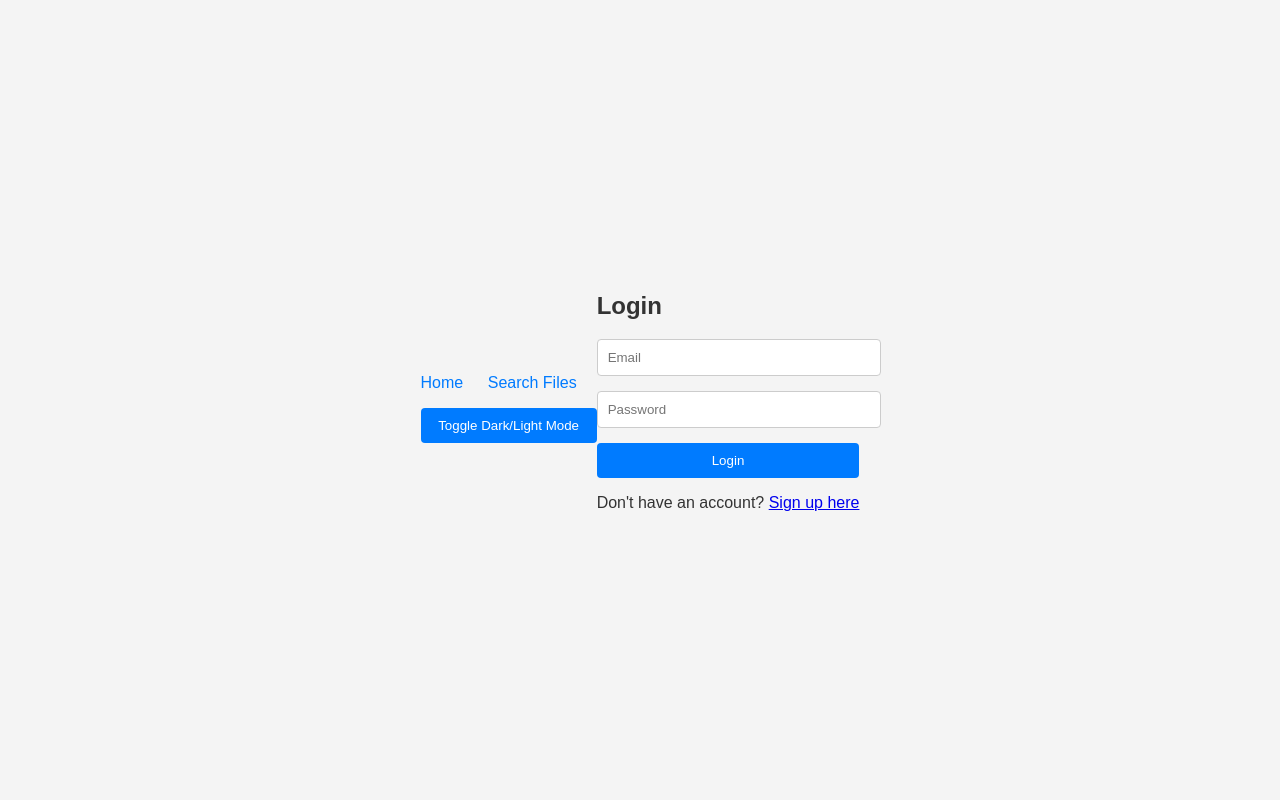
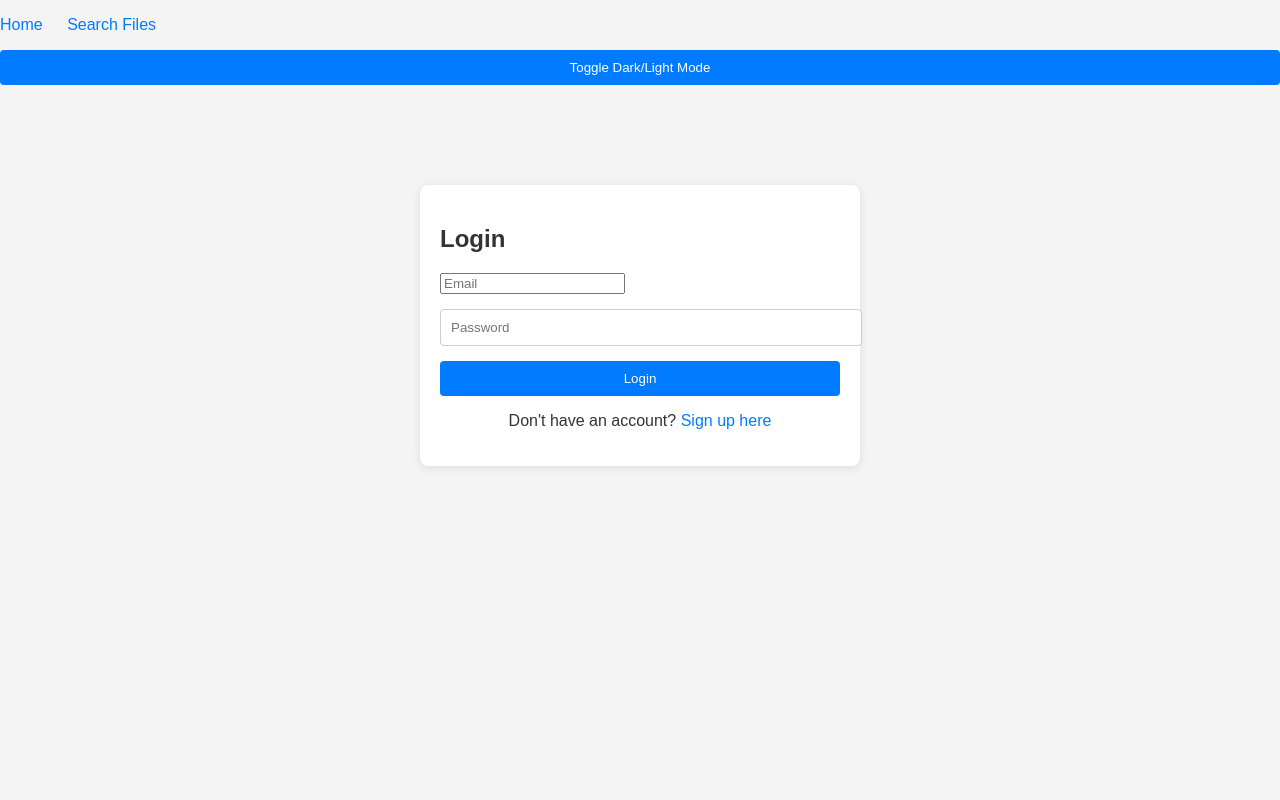
Before and after one commit to Perciviall/app, a Flask app: page /login in a window 1280 px wide. Run offline with Flask 3, Linux system fonts and the light colour scheme.

Commit message:
Update style.css

```diff
--- a/static/style.css
+++ b/static/style.css
@@ -1,50 +1,102 @@
+/* style.css */
+
+/* General Body Styles */
 body {
-    font-family: Arial, sans-serif; /* Set a default font */
+    font-family: Arial, sans-serif;
     margin: 0;
     padding: 0;
-    display: flex;
-    justify-content: center;
-    align-items: center;
-    height: 100vh; /* Center the content vertically */
-    background-color: #f4f4f4; /* Light background color */
 }
 
-.container {
-    background-color: #fff; /* White background for the box */
-    padding: 20px;
-    border-radius: 8px; /* Rounded corners */
-    box-shadow: 0 2px 10px rgba(0, 0, 0, 0.1); /* Subtle shadow */
-    width: 300px; /* Fixed width for the login box */
+/* Header Styles */
+.header {
+    background-color: #f8f9fa; /* Light mode header */
+    padding: 10px;
+    border-bottom: 1px solid #ccc;
 }
 
-h1 {
-    text-align: center; /* Center the heading */
-    margin-bottom: 20px; /* Space below the heading */
+/* Login Container Styles */
+.login-container {
+    max-width: 400px;
+    margin: 100px auto; /* Center the container */
+    padding: 20px;
+    background-color: #fff;
+    border-radius: 8px;
+    box-shadow: 0 2px 10px rgba(0, 0, 0, 0.1);
 }
 
-input[type="email"],
-input[type="password"] {
-    width: 100%; /* Full width */
-    padding: 10px; /* Padding inside the input */
-    margin-bottom: 15px; /* Space below each input */
-    border: 1px solid #ccc; /* Border color */
-    border-radius: 4px; /* Rounded corners for inputs */
+/* Form Group Styles */
+.form-group {
+    margin-bottom: 15px;
 }
 
+/* Label Styles */
+label {
+    display: block;
+    margin-bottom: 5px;
+}
+
+/* Input Styles */
+input[type="text"],
+input[type="password"] {
+    width: 100%;
+    padding: 10px;
+    border: 1px solid #ccc;
+    border-radius: 4px;
+    transition: border-color 0.3s;
+}
+
+input[type="text"]:focus,
+input[type="password"]:focus {
+    border-color: #007bff; /* Change border color on focus */
+}
+
+/* Button Styles */
 button {
-    width: 100%; /* Full width for the button */
-    padding: 10px; /* Padding inside the button */
+    width: 100%;
+    padding: 10px;
     background-color: #007bff; /* Button color */
-    color: white; /* Text color */
-    border: none; /* Remove border */
-    border-radius: 4px; /* Rounded corners for button */
-    cursor: pointer; /* Pointer cursor on hover */
+    color: white;
+    border: none;
+    border-radius: 4px;
+    cursor: pointer;
+    transition: background-color 0.3s;
 }
 
 button:hover {
-    background-color: #0056b3; /* Darker color on hover */
+    background-color: #0056b3; /* Darker button color on hover */
 }
 
+/* Link Styles */
 p {
-    text-align: center; /* Center the paragraph */
+    text-align: center;
 }
+
+p a {
+    color: #007bff;
+    text-decoration: none;
+}
+
+p a:hover {
+    text-decoration: underline;
+}
+
+/* Dark Mode Styles */
+body.dark-mode .login-container {
+    background-color: #444; /* Dark background for the login container */
+    color: #f4f4f4; /* Light text color */
+}
+
+body.dark-mode input[type="text"],
+body.dark-mode input[type="password"] {
+    background-color: #555; /* Dark input background */
+    color: #f4f4f4; /* Light text color for inputs */
+    border-color: #777; /* Dark border color */
+}
+
+body.dark-mode button {
+    background-color: #007bff; /* Keep button color the same */
+}
+
+body.dark-mode button:hover {
+    background-color: #0056b3; /* Keep hover color the same */
+}
```
